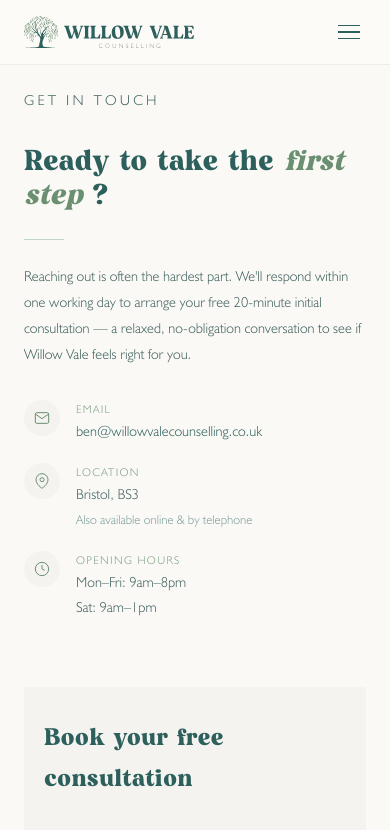
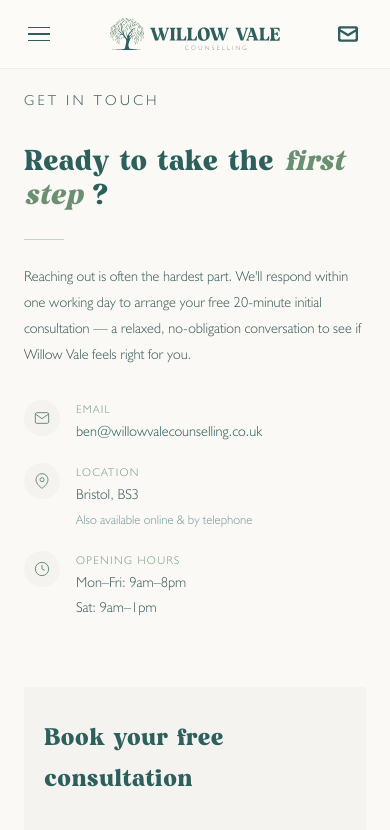
Before and after one commit to Hawkes77/VW_MultiPage, a plain HTML site: page contact.html in a window 390 px wide. Shown: the top 830 px of the page. Drawn offline with Linux system fonts and the light colour scheme.

Commit message:
Add files via upload

```diff
--- a/contact.html
+++ b/contact.html
@@ -12,6 +12,9 @@
 
 <!-- ─── NAV ─────────────────────────────────── -->
 <nav>
+  <button class="nav-burger" id="nav-burger" onclick="toggleMenu()" aria-label="Menu">
+    <span></span><span></span><span></span>
+  </button>
   <a class="nav-logo" href="index.html" style="display:flex;align-items:center;">
     <span class="nav-logo-svg"><svg id="Layer_2" xmlns="http://www.w3.org/2000/svg" version="1.1" viewBox="0 0 338.8 63.8">
   <!-- Generator: Adobe Illustrator 30.1.0, SVG Export Plug-In . SVG Version: 2.1.1 Build 136)  -->
@@ -172,9 +175,7 @@
     <li class="nav-mobile-cta"><a href="contact.html">Get in Touch</a></li>
   </ul>
   <a class="nav-cta nav-cta-desktop" href="contact.html">Get in Touch</a>
-  <button class="nav-burger" id="nav-burger" onclick="toggleMenu()" aria-label="Menu">
-    <span></span><span></span><span></span>
-  </button>
+  <a class="nav-envelope" href="contact.html" aria-label="Get in touch"><svg xmlns="http://www.w3.org/2000/svg" viewBox="0 0 62.37 47.99"><path fill-rule="evenodd" d="M56.37,47.99H6c-3.31,0-6-2.69-6-6V6C0,2.69,2.69,0,6,0h50.37c3.31,0,6,2.69,6,6v35.99c0,3.31-2.69,6-6,6ZM7.17,38.41c0,1.33,1.08,2.4,2.4,2.4h43.23c1.33,0,2.4-1.07,2.4-2.4v-21.27l-22.41,13.58c-.47.27-.99.38-1.51.39-.04,0-.09,0-.13,0-.04,0-.09,0-.13,0-.51,0-1.03-.12-1.51-.39L7.17,17.18v21.23ZM52.8,7.23H9.57c-1.06,0-1.94.69-2.26,1.63.07.03.15.06.21.09l23.63,14.32,23.63-14.32c.09-.05.18-.08.28-.12-.33-.93-1.21-1.61-2.26-1.61Z"/></svg></a>
 </nav>
 
 
@@ -443,7 +444,7 @@
     </div>
   </footer>
   <div class="footer-bottom">
-    <p>&copy; 2025 Willow Vale Counselling. All rights reserved.</p>
+    <p>&copy; 2026 Willow Vale Counselling. All rights reserved.</p>
     <p>BACP Registered &middot; Fully Insured</p>
   </div>
 
--- a/style.css
+++ b/style.css
@@ -82,6 +82,7 @@
 
   .nav-links {
     display: flex; gap: 2.5rem; list-style: none;
+    position: absolute; left: 50%; transform: translateX(-50%);
   }
   .nav-links a {
     font-size: 0.78rem;
@@ -110,6 +111,7 @@
     transition: background var(--transition);
     text-decoration: none;
   }
+  .nav-cta-desktop { margin-left: auto; }
   .nav-cta:hover { background: var(--clay); }
 
   /* ─── PAGES ───────────────────────────────── */
@@ -594,6 +596,7 @@
   .contact-detail-value a { color: var(--teal); text-decoration: none; }
   .contact-detail-value a:hover { color: var(--bark); text-decoration: underline; }
 
+  #contact-form-wrap { scroll-margin-top: 80px; }
   .contact-form {
     background: var(--cream);
     padding: 3rem;
@@ -837,10 +840,12 @@
   /* ─── RESPONSIVE ──────────────────────────── */
   @media (max-width: 900px) {
     nav { padding: 1rem 1.5rem; }
+    .nav-logo { position: absolute; left: 50%; transform: translateX(-50%); }
     .nav-links {
       display: none;
       position: fixed;
       top: 60px; left: 0; right: 0;
+      transform: none;
       background: rgba(253,251,248,0.98);
       backdrop-filter: blur(16px);
       flex-direction: column;
@@ -853,7 +858,29 @@
     .nav-links li { border-bottom: 1px solid rgba(122,108,94,0.08); }
     .nav-mobile-cta.nav-mobile-cta { border-bottom: none; }
     .nav-links a { display: block; padding: 0.9rem 1.75rem; font-size: 0.82rem; }
-    .nav-cta-desktop { display: none; }
+  .nav-envelope { display: none; }
+  .nav-cta-desktop { display: none; }
+    .nav-envelope {
+      display: flex;
+      align-items: center;
+      justify-content: center;
+      width: 36px;
+      height: 36px;
+      margin-left: 0.5rem;
+      color: var(--bark);
+      flex-shrink: 0;
+      overflow: visible;
+    }
+    .nav-envelope svg {
+      width: 20px;
+      height: 16px;
+      fill: var(--bark);
+      transition: fill var(--transition);
+      overflow: visible;
+      display: block;
+    }
+    .nav-envelope:hover svg { fill: var(--clay); }
+
     .nav-burger { display: flex; }
     .nav-mobile-cta { display: block; padding: 1.25rem 1.75rem 0.5rem; border-top: none; }
     .nav-mobile-cta a {
```
Also changed, not shown: about.html (+5 -4 lines), index.html (+5 -4 lines), services.html (+5 -4 lines).
